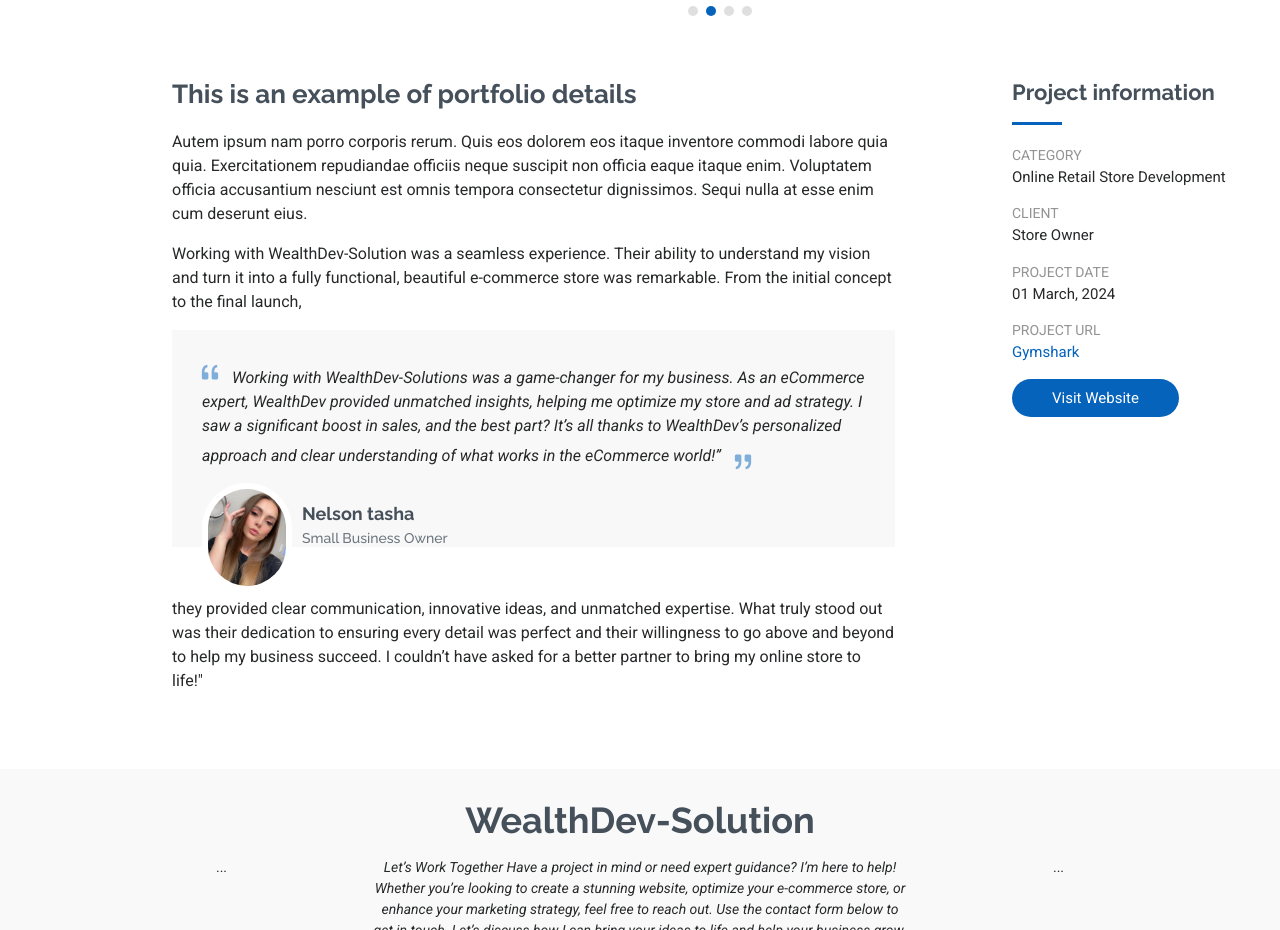
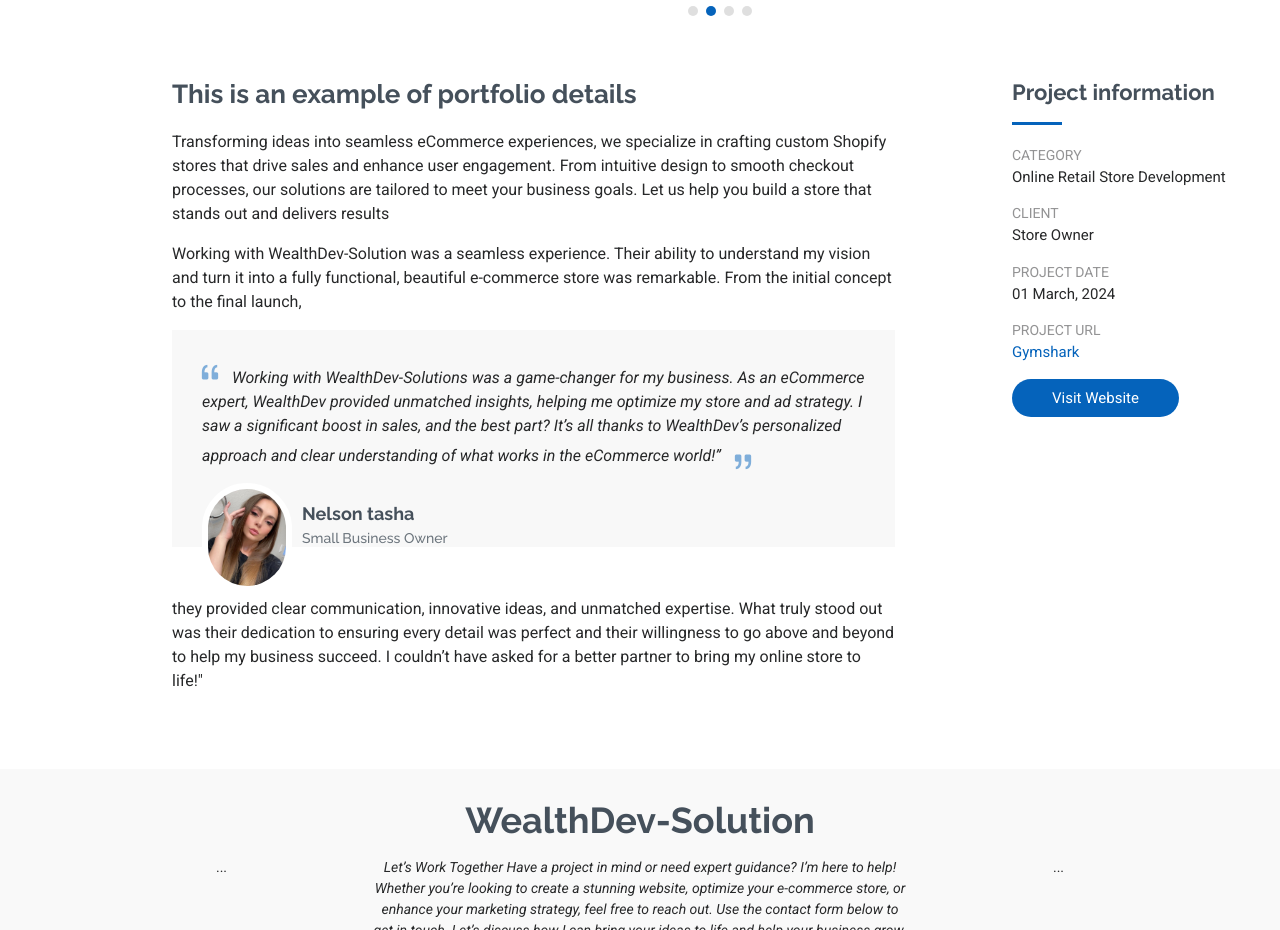
Before and after one commit to yakouba-dabo/Mr-Wealth, a plain HTML site: page portfolio-details.html in a window 1280 px wide. Shown: the part 1000-1930 px from the top of the page. Drawn offline with Linux system fonts and the light colour scheme.

Commit message:
First time upload

```diff
--- a/portfolio-details.html
+++ b/portfolio-details.html
@@ -125,7 +125,7 @@
             <div class="portfolio-description">
               <h2>This is an example of portfolio details</h2>
               <p>
-                Autem ipsum nam porro corporis rerum. Quis eos dolorem eos itaque inventore commodi labore quia quia. Exercitationem repudiandae officiis neque suscipit non officia eaque itaque enim. Voluptatem officia accusantium nesciunt est omnis tempora consectetur dignissimos. Sequi nulla at esse enim cum deserunt eius.
+                Transforming ideas into seamless eCommerce experiences, we specialize in crafting custom Shopify stores that drive sales and enhance user engagement. From intuitive design to smooth checkout processes, our solutions are tailored to meet your business goals. Let us help you build a store that stands out and delivers results
               </p>
               <p>
                 Working with WealthDev-Solution was a seamless experience. Their ability to understand my vision and turn it into a fully functional, beautiful e-commerce store was remarkable. From the initial concept to the final launch,
```
